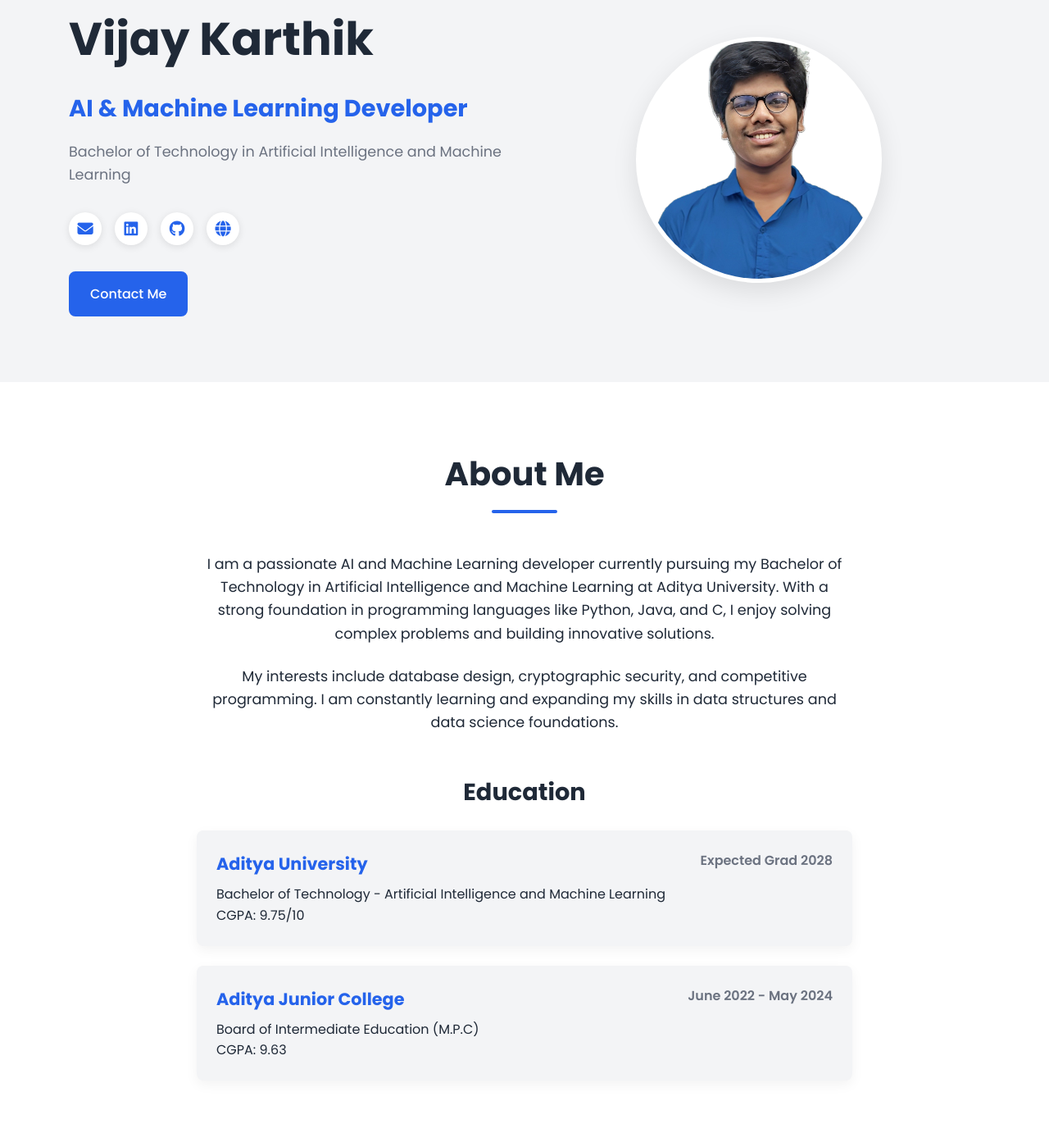
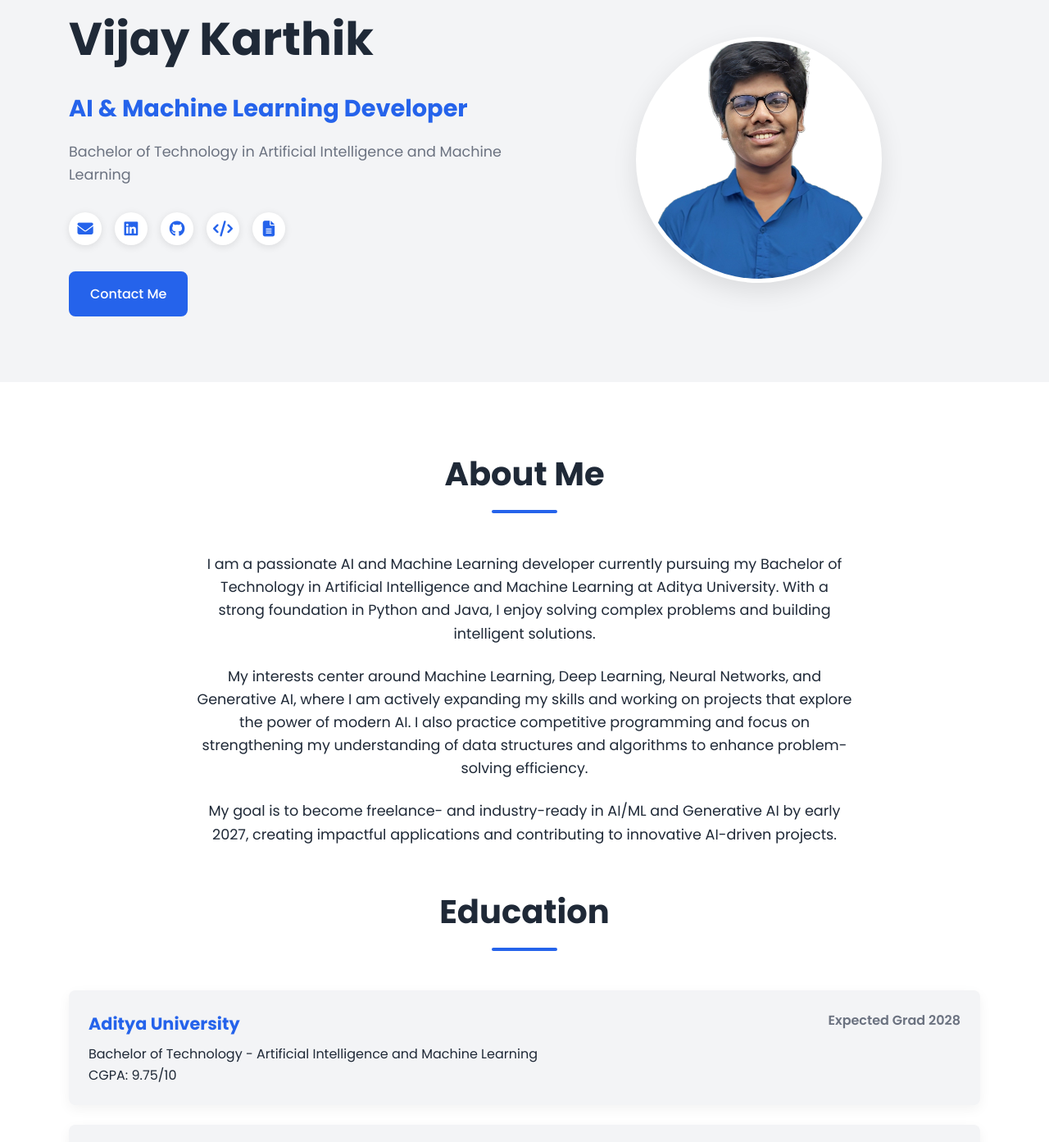
Before and after one commit to Code-X-Slayer/Personal-Portfolio, a website: page index.html in a window 1280 px wide. Shown: the part 117-1510 px from the top of the page at 82% size. Drawn offline with Linux system fonts and the light colour scheme.

Commit message:
Updated index.html

```diff
--- a/index.html
+++ b/index.html
@@ -41,7 +41,8 @@
                         <a href="mailto:karthikryali2007@gmail.com" title="Email"><i class="fas fa-envelope"></i></a>
                         <a href="https://www.linkedin.com/in/venkata-sri-vijay-karthik-ryali-350895355/" target="_blank" title="LinkedIn"><i class="fab fa-linkedin"></i></a>
                         <a href="https://github.com/Code-X-Slayer" target="_blank" title="GitHub"><i class="fab fa-github"></i></a>
-                        <a href="https://vijaykarthikdev.carrd.co/" target="_blank" title="Portfolio"><i class="fas fa-globe"></i></a>
+                        <a href="https://codolio.com/profile/code-x-slayer" target="_blank" title="Codolio Profile"><i class="fas fa-code"></i></a>
+                        <a href="https://drive.google.com/file/d/1d2NZvWD8wLD1T8OHrEeBkhhuYUokH1BV/view" target="_blank" title="Resume"><i class="fas fa-file-alt"></i></a>
                     </div>
                     <a href="#contact" class="btn primary-btn">Contact Me</a>
                 </div>
@@ -56,11 +57,11 @@
         <div class="container">
             <h2 class="section-title">About Me</h2>
             <div class="about-content">
-                <p>I am a passionate AI and Machine Learning developer currently pursuing my Bachelor of Technology in Artificial Intelligence and Machine Learning at Aditya University. With a strong foundation in programming languages like Python, Java, and C, I enjoy solving complex problems and building innovative solutions.</p>
-                <p>My interests include database design, cryptographic security, and competitive programming. I am constantly learning and expanding my skills in data structures and data science foundations.</p>
+                <p>I am a passionate AI and Machine Learning developer currently pursuing my Bachelor of Technology in Artificial Intelligence and Machine Learning at Aditya University. With a strong foundation in Python and Java, I enjoy solving complex problems and building intelligent solutions.</p>
+                <p>My interests center around Machine Learning, Deep Learning, Neural Networks, and Generative AI, where I am actively expanding my skills and working on projects that explore the power of modern AI. I also practice competitive programming and focus on strengthening my understanding of data structures and algorithms to enhance problem-solving efficiency.</p>
+                <p>My goal is to become freelance- and industry-ready in AI/ML and Generative AI by early 2027, creating impactful applications and contributing to innovative AI-driven projects.</p>
             </div>
-            <div class="education">
-                <h3>Education</h3>
+            <h2 class="section-title">Education</h2>
             <div class="education-item">
                 <div class="edu-details">
                     <h4>Aditya University</h4>
@@ -89,8 +90,8 @@
                     <h3>Programming Languages</h3>
                     <div class="skill-items">
                         <div class="skill-item">Java</div>
+                        <div class="skill-item">Python</div>
                         <div class="skill-item">C</div>
-                        <div class="skill-item">Python</div>
                         <div class="skill-item">MySQL</div>
                         <div class="skill-item">HTML</div>
                         <div class="skill-item">CSS (Basic)</div>
@@ -102,12 +103,15 @@
                         <div class="skill-item">Git</div>
                         <div class="skill-item">VS Code</div>
                         <div class="skill-item">PyCharm</div>
+                        <div class="skill-item">Jupyter</div>
+                        <div class="skill-item">Google Colab</div>
                     </div>
                 </div>
                 <div class="skill-category">
                     <h3>Libraries</h3>
                     <div class="skill-items">
                         <div class="skill-item">NumPy</div>
+                        <div class="skill-item">Pandas</div>
                     </div>
                 </div>
                 <div class="skill-category">
@@ -273,7 +277,7 @@
                 <a href="mailto:karthikryali2007@gmail.com" title="Email"><i class="fas fa-envelope"></i></a>
                 <a href="https://www.linkedin.com/in/venkata-sri-vijay-karthik-ryali-350895355/" target="_blank" title="LinkedIn"><i class="fab fa-linkedin"></i></a>
                 <a href="https://github.com/Code-X-Slayer" target="_blank" title="GitHub"><i class="fab fa-github"></i></a>
-                <a href="https://vijaykarthikdev.carrd.co/" target="_blank" title="Portfolio"><i class="fas fa-globe"></i></a>
+                <a href="https://codolio.com/profile/code-x-slayer" target="_blank" title="Codolio Profile"><i class="fas fa-code"></i></a>
             </div>
         </div>
     </footer>
```
Lines whose indentation alone changed are shown as unchanged.
